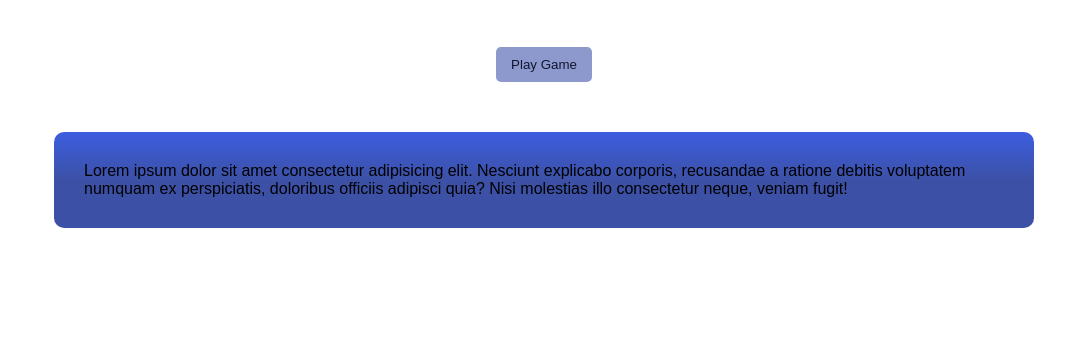
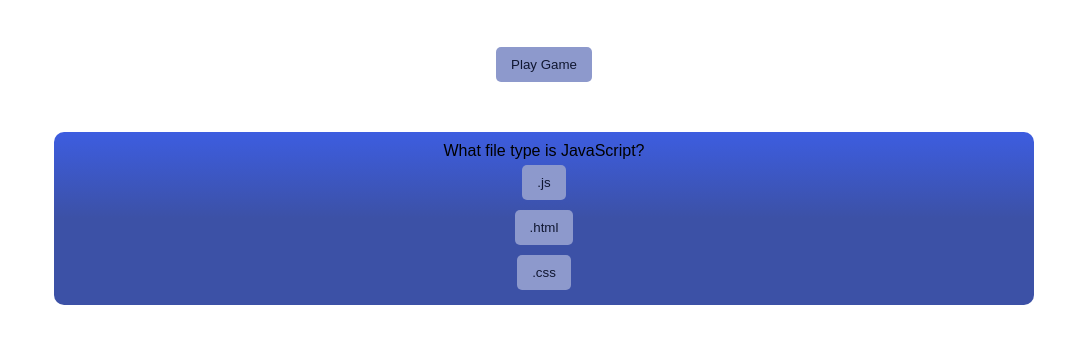
Before and after one commit to jakecolledge97/javascript-quiz-game, a plain HTML site: page index.html in a window 1280 px wide. Both pictures are taken after a click on the button "Play Game". Shown: the part 53-396 px from the top of the page, without its empty margins (96-1183 px from the left). Drawn offline with Linux system fonts and the light colour scheme.

Commit message:
added functions to create the first question and answer buttons

```diff
--- a/script.js
+++ b/script.js
@@ -18,31 +18,45 @@ var myQuestions = [{
     },
     correctAnswer: "d"
 }]
+var questionCounter = 0;
+var quizScore = 0;
+
+document.querySelector(".play-game").addEventListener("click", init)
 
 //function that builds the quiz
 function buildQuiz(){
+    askQuestions()
+    askAnswers()
+}
+
+//function to display questions
+function askQuestions(){
+    var currentQuestion = myQuestions[0].question
+
     //creates an html element to contain the question
-    var askQuestion = document.createElement("p.quiz-question")
+    var askQuestion = document.createElement("p")
 
     //removes the descriptor already in main
     document.querySelector("#game-description").remove()
 
     //adds the question to the page
-    askQuestion.textContent = myQuestions[0].question
+    askQuestion.textContent = currentQuestion
     document.querySelector("main").append(askQuestion)
-
-    //creates the answers list for the game
-    var listAnswers = document.createElement("p.quiz-answers")
-    listAnswers.textContent = myQuestions[0].answers
-    document.querySelector("main").append(listAnswers)
-
-
 }
 
+//funtions to display answers
+function askAnswers(){
+    //creates the answer buttons
+    var answerListArr = Object.values(myQuestions[0].answers)//turns myQuestions answers into an array
 
-
-
+    //number of buttons decided by length of answers object
+    for(i=0; i < answerListArr.length; i++){
+        var listAnswers = document.createElement("button")
+        listAnswers.textContent = answerListArr[i]
+        document.querySelector("main").append(listAnswers)
+    }
+}
 
 function init(){
-
+    buildQuiz()
 }
--- a/style.css
+++ b/style.css
@@ -30,6 +30,7 @@ header{
 main{
     display: flex;
     flex-direction: column;
+    align-items: center;
     width: 75%;
     margin: 50px auto 0px;
     padding: 10px;
@@ -64,3 +65,22 @@ main{
     padding: 10px;
     display: inline-block;
 }
+.quiz-answers{
+    background-color: #101731;
+}
+
+main button{
+    background-color: #8D99CC;
+    color: #101731;
+    border: none;
+    padding: 10px 15px;
+    margin: 5px;
+    display: inline-block;
+    border-radius: 5px;
+}
+main button:hover{
+    background-color: #7a93f5;
+    padding: 9px 14px;
+    border: #6279D9 solid 1px;
+    border-radius: 5px;
+}
```
